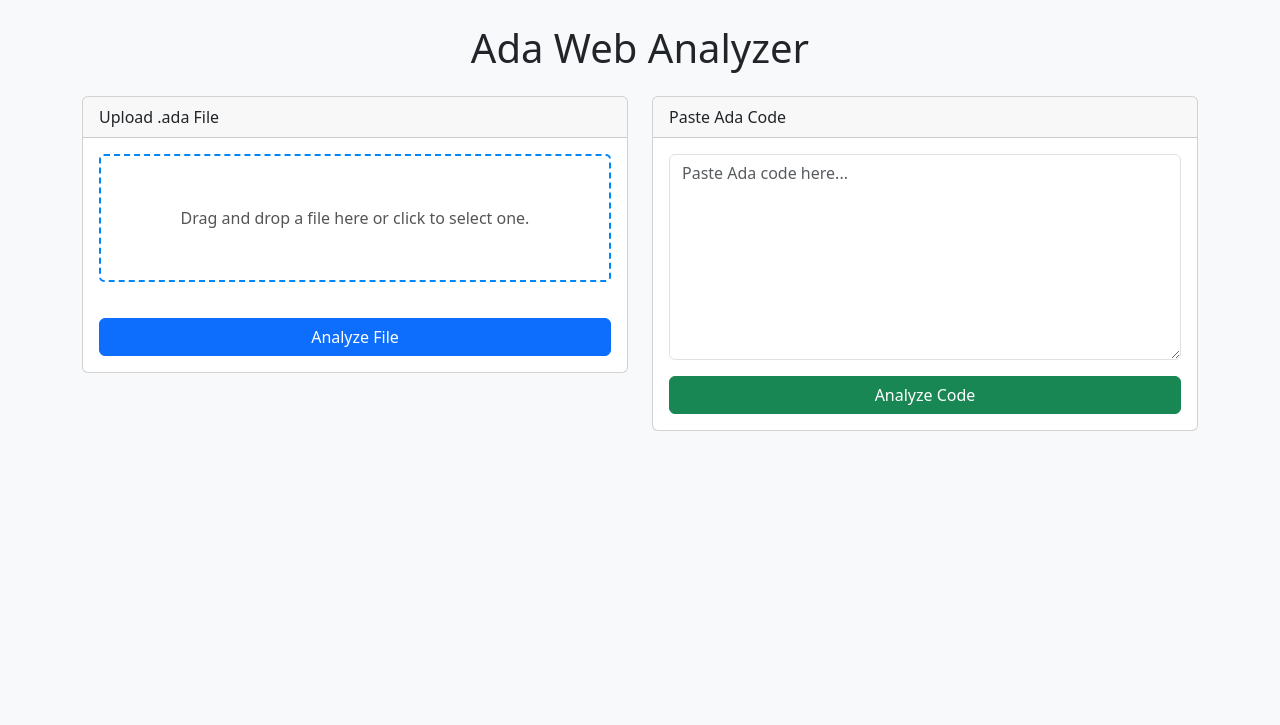
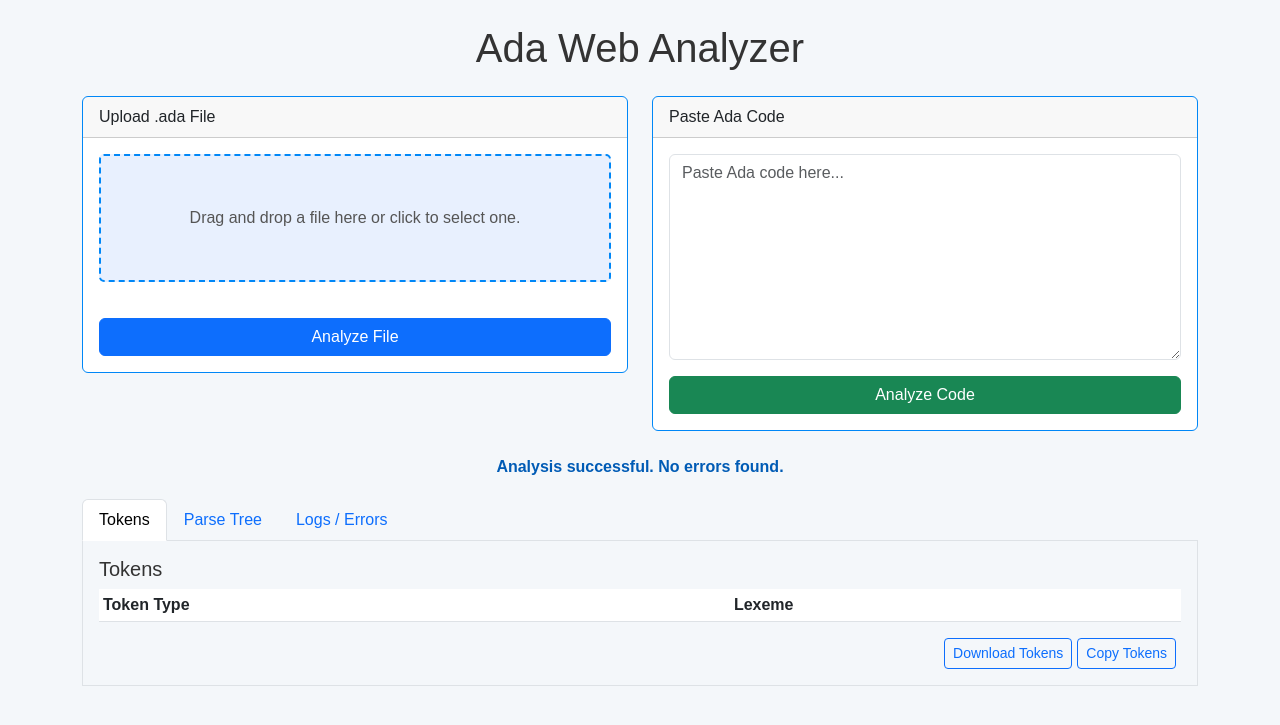
Before and after one commit to jakujobi/Ada_Web_Analyzer, a Django app: page / in a window 1280 px wide. Shown: the top 725 px of the page. Run offline with Django 5.2, Linux system fonts and the light colour scheme; lists and menus that the app fills with data are empty; some libraries are stand-ins or nearby versions.

Commit message:
Enhance upload_code.html: Improve styling, add copy/download functionality for tokens, parse tree, and logs, and implement simulated log updates and confirmation messages.

```diff
--- a/analysis/templates/analysis/upload_code.html
+++ b/analysis/templates/analysis/upload_code.html
@@ -14,6 +14,14 @@
     <!-- Your custom CSS -->
     <link rel="stylesheet" href="{% static 'analysis/css/style.css' %}" />
     <style>
+        body {
+            background-color: #F4F7FA; /* light gray */
+            color: #333;
+            font-family: Arial, sans-serif;
+        }
+        .card {
+            border-color: #0087F7;
+        }
         #drop-zone {
             width: 100%;
             padding: 50px;
@@ -22,25 +30,37 @@
             text-align: center;
             color: #555;
             margin-bottom: 20px;
+            background-color: #E8F0FE;
         }
         #drop-zone.hover {
-            border-color: #333;
-            background-color: #f8f8f8;
+            border-color: #005bb5;
+            background-color: #D0E3FB;
         }
         #file-preview {
             margin-top: 20px;
             padding: 15px;
-            border: 1px solid #ddd;
-            background-color: #fefefe;
+            border: 1px solid #0087F7;
+            background-color: #FFFFFF;
             white-space: pre-wrap;
             word-wrap: break-word;
         }
-        .copy-btn { margin-left: 5px; }
-        #confirmation { margin-top: 15px; }
-        #live-logs { max-height: 300px; overflow-y: auto; }
+        /* Results styling */
+        .tab-pane pre {
+            background-color: #E8F0FE;
+            border: 1px solid #0087F7;
+            color: #333;
+        }
+        .btn-copy, .btn-download {
+            margin-right: 5px;
+        }
+        #confirmation {
+            margin: 10px 0;
+            font-weight: bold;
+            color: #005bb5;
+        }
     </style>
 </head>
-<body class="bg-light">
+<body>
     <div class="container py-4">
         <h1 class="mb-4 text-center">Ada Web Analyzer</h1>
 
@@ -87,7 +107,7 @@
         </div>
 
         <!-- Confirmation Message -->
-        <div id="confirmation" class="alert d-none" role="alert"></div>
+        <div id="confirmation" class="text-center"></div>
 
         <!-- Results Section -->
         <div id="resultsSection" class="d-none">
@@ -153,11 +173,11 @@
                     </thead>
                     <tbody></tbody>
                 </table>
-                <div>
-                    <button class="btn btn-outline-primary btn-sm" id="downloadTokensBtn">
+                <div class="d-flex justify-content-end">
+                    <button class="btn btn-outline-primary btn-sm btn-download" id="downloadTokensBtn">
                         Download Tokens
                     </button>
-                    <button class="btn btn-outline-secondary btn-sm copy-btn" id="copyTokensBtn">Copy Tokens</button>
+                    <button class="btn btn-outline-primary btn-sm btn-copy" id="copyTokensBtn">Copy Tokens</button>
                 </div>
             </div>
 
@@ -170,11 +190,11 @@
             >
                 <h5>Parse Tree</h5>
                 <pre id="parseTree" class="bg-white p-2"></pre>
-                <div>
-                    <button class="btn btn-outline-primary btn-sm" id="downloadParseTreeBtn">
+                <div class="d-flex justify-content-end">
+                    <button class="btn btn-outline-primary btn-sm btn-download" id="downloadParseTreeBtn">
                         Download Parse Tree
                     </button>
-                    <button class="btn btn-outline-secondary btn-sm copy-btn" id="copyParseTreeBtn">Copy Parse Tree</button>
+                    <button class="btn btn-outline-primary btn-sm btn-copy" id="copyParseTreeBtn">Copy Parse Tree</button>
                 </div>
             </div>
 
@@ -183,6 +203,21 @@
             class="tab-pane fade"
             id="logsTabContent"
             role="tabpanel"
+            aria-labelledby="logs-tab"
+            >
+                <h5>Logs / Errors</h5>
+                <pre id="logs" class="bg-white p-2"></pre>
+                <div class="d-flex justify-content-end">
+                    <button class="btn btn-outline-primary btn-sm btn-download" id="downloadLogsBtn">
+                        Download Logs
+                    </button>
+                    <button class="btn btn-outline-primary btn-sm btn-copy" id="copyLogsBtn">Copy Logs</button>
+                </div>
+            </div>
+        </div>
+        </div>
+    </div>
+
     <!-- Bootstrap JS (via CDN) -->
     <script src="https://cdn.jsdelivr.net/npm/bootstrap@5.3.0/dist/js/bootstrap.bundle.min.js"></script>
     <!-- Your custom JS -->
@@ -227,9 +262,9 @@
             filePreview.classList.add('d-none');
             filePreview.textContent = "";
             try {
-                // if (!file.type.endsWith(".ada")) {
-                //     throw new Error("Invalid file type. Please drop a .ada file.");
-                // }
+                if (!file.name.endsWith(".ada")) {
+                    throw new Error("Invalid file type. Please select a .ada file.");
+                }
                 let reader = new FileReader();
                 reader.onload = function(e) {
                     const content = e.target.result;
@@ -247,6 +282,67 @@
                 filePreview.classList.remove('d-none');
             }
         }
+
+        // Functions for Copy and Download
+        function copyText(elementId) {
+            const text = document.getElementById(elementId).innerText;
+            navigator.clipboard.writeText(text).then(() => {
+                alert("Text copied to clipboard!");
+            }).catch(() => {
+                alert("Failed to copy text.");
+            });
+        }
+
+        function downloadText(elementId, filename) {
+            const text = document.getElementById(elementId).innerText;
+            const blob = new Blob([text], {type: "text/plain"});
+            const url = URL.createObjectURL(blob);
+            const a = document.createElement("a");
+            a.href = url;
+            a.download = filename;
+            document.body.appendChild(a);
+            a.click();
+            document.body.removeChild(a);
+        }
+
+        document.getElementById("copyTokensBtn").addEventListener("click", function() {
+            copyText("tokensTable");
+        });
+        document.getElementById("downloadTokensBtn").addEventListener("click", function() {
+            downloadText("tokensTable", "tokens.txt");
+        });
+        document.getElementById("copyParseTreeBtn").addEventListener("click", function() {
+            copyText("parseTree");
+        });
+        document.getElementById("downloadParseTreeBtn").addEventListener("click", function() {
+            downloadText("parseTree", "parsetree.txt");
+        });
+        document.getElementById("copyLogsBtn").addEventListener("click", function() {
+            copyText("logs");
+        });
+        document.getElementById("downloadLogsBtn").addEventListener("click", function() {
+            downloadText("logs", "logs.txt");
+        });
+
+        // Simulated live Log refresh
+        function updateLogs() {
+            // In a real application, replace this with an AJAX call to fetch new logs.
+            const logPre = document.getElementById("logs");
+            const timestamp = new Date().toLocaleTimeString();
+            logPre.textContent += `[${timestamp}] Live log update...\n`;
+        }
+        setInterval(updateLogs, 5000);
+
+        // Simulated confirmation message on analysis completion
+        // In your actual analysis AJAX success callback, set confirmation text accordingly.
+        // For demo, we set a timeout.
+        setTimeout(() => {
+            // Assume analysis was successful if logs indicate no errors.
+            const logsContent = document.getElementById("logs").innerText;
+            const message = logsContent.includes("error") ? "Analysis completed with errors." : "Analysis successful. No errors found.";
+            document.getElementById("confirmation").textContent = message;
+            document.getElementById("resultsSection").classList.remove("d-none");
+        }, 2000);
     </script>
 </body>
 </html>
```
